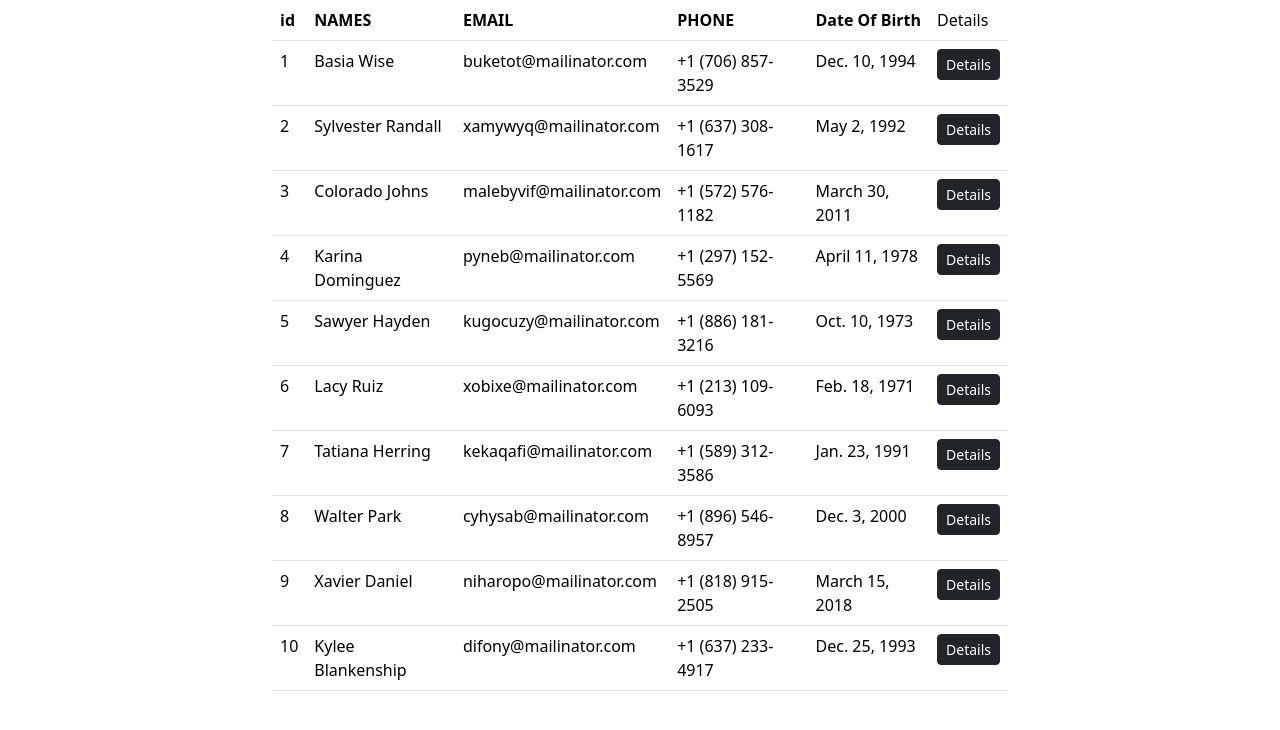
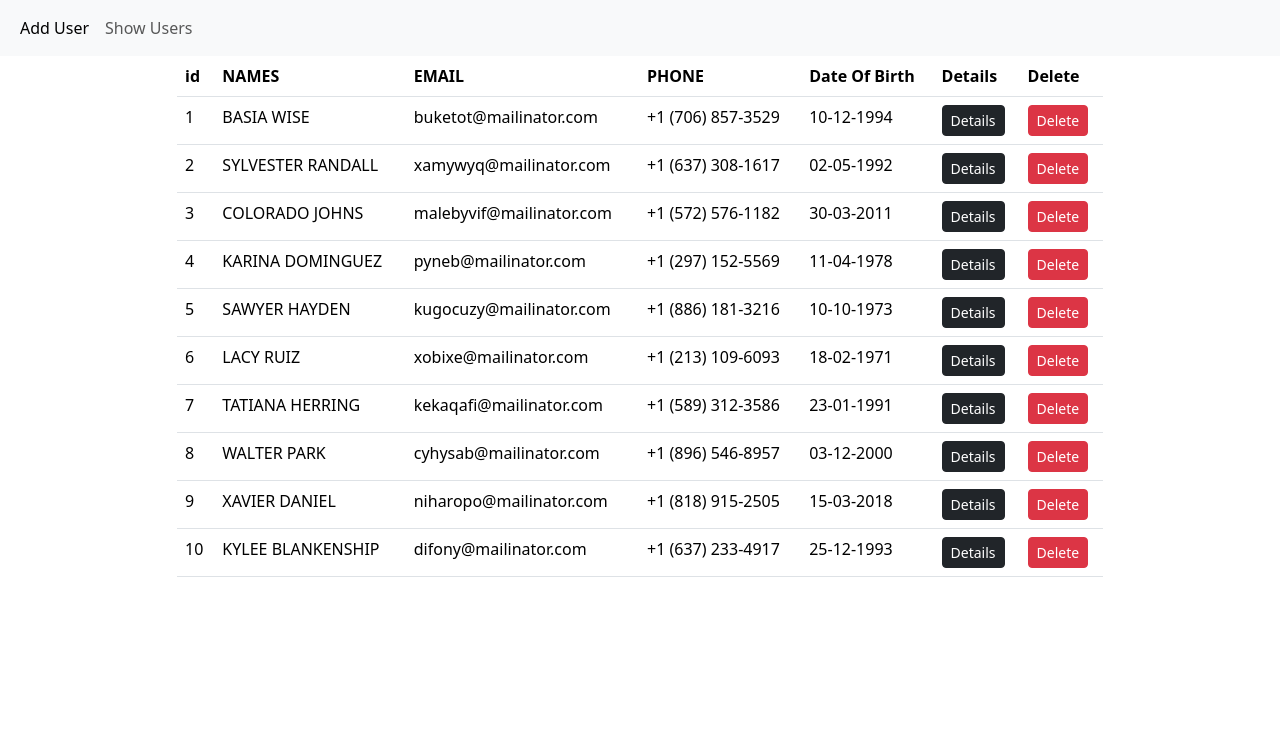
Before and after one commit to 00TONKALOL/HTML-DJANGO, a Django app: page /people in a window 1280 px wide. Shown: the top 730 px of the page. Run offline with Django 5.2, Linux system fonts and the light colour scheme; data comes from the database, SQL or seed files in the repository; both versions use the stored data as it was after the commit; some libraries are stand-ins or nearby versions.

Commit message:
Django Amendments and New HTMLFiles

```diff
--- a/Django_8/urls.py
+++ b/Django_8/urls.py
@@ -25,4 +25,5 @@ urlpatterns = [
     path('submit', views.submit, name='submit-page'),
     path('admin/', admin.site.urls),
     path('details/<int:id>', views.details, name='details-page'),
+    path('details/<int:id>', views.delete, name='delete-page'),
 ]
--- a/app_101/views.py
+++ b/app_101/views.py
@@ -23,9 +23,9 @@ def submit(request):
         height= request.POST.get('height')
         gender= request.POST.get('gender')
         print(names , email , phone ,dob,height,weight)
-        Person.objects.create(names=names,gender=gender,email=email,phone=phone,dob=dob,weight=weight,height=height)
+        Person.objects.create(name=names,gender=gender,email=email,phone=phone,dob=dob,weight=weight,height=height)
         count =Person.objects.count()
-        print("You have{count} records")
+        print(f"You have {count} records")
     return redirect('home-page')
 
 
@@ -37,3 +37,10 @@ def people(request):
 def details(request ,id):
     person = Person.objects.get(id=id)
     return render(request, 'details.html')
+
+
+def delete(request ,id):
+    user = Person.objects.get(id=id)
+    user.delete()
+    message=f"User {user.name} deleted successfully"
+    return redirect('people-page' , {'message':message})
--- a/templates/list.html
+++ b/templates/list.html
@@ -1,16 +1,11 @@
-<!DOCTYPE html>
-<html lang="en">
-<head>
-    <meta charset="UTF-8">
-    <title>List</title>
-    <link href="https://cdn.jsdelivr.net/npm/bootstrap@5.3.5/dist/css/bootstrap.min.css" rel="stylesheet"
-          integrity="sha384-SgOJa3DmI69IUzQ2PVdRZhwQ+dy64/BUtbMJw1MZ8t5HZApcHrRKUc4W0kG879m7" crossorigin="anonymous">
-    <link rel="stylesheet" href="//cdn.datatables.net/2.2.2/css/dataTables.dataTables.min.css">
-</head>
-<body>
+{% extends "master.html" %}
+{% block content %}
 <div class="container">
     <div class="row justify-content-center">
-        <div class="col-sm-8">
+        <div class="col-sm-10">
+        {% if message %}
+        <p class="text-danger">{{ message }}</p>
+        {% endif %}
             <table class="table" id="table">
                 <thead>
                 <tr>
@@ -19,18 +14,22 @@
                     <th>EMAIL</th>
                     <th>PHONE</th>
                     <th>Date Of Birth</th>
-                    <td>Details</td>
+                    <th>Details</th>
+                    <th>Delete</th>
                 </tr>
                 <thead>
                 <tbody>
                 {% for person in data %}
                     <tr>
                         <td>{{ person.id }}</td>
-                        <td>{{ person.name }}</td>
+                        <td>{{ person.name |upper }}</td>
                         <td>{{ person.email }}</td>
                         <td>{{ person.phone }}</td>
-                        <td>{{ person.dob }}</td>
+                        <td>{{ person.dob |date:"d-m-Y" }}</td>
                     <td><a href="details/{{ person.id }}" class="btn btn-sm btn-dark">Details</a>
+                    </td>
+
+                    <td><a href="delete/{{ person.id }}" class="btn btn-sm btn-danger">Delete</a>
                     </td>
                     </tr>
                 {% endfor %}
@@ -42,7 +41,4 @@
     </div>
 </div>
 
-<script src="https://ajax.googleapis.com/ajax/libs/jquery/3.7.1/jquery.min.js"></script>
-<script src="https://cdn.datatables.net/2.2.2/js/dataTables.min.js"></script>
-</body>
-</html>
+{% endblock %}
--- /dev/null
+++ b/templates/master.html
@@ -0,0 +1,40 @@
+<!DOCTYPE html>
+<html lang="en">
+<head>
+    <meta charset="UTF-8">
+    <title>Master DB </title>
+    <link href="https://cdn.jsdelivr.net/npm/bootstrap@5.3.5/dist/css/bootstrap.min.css" rel="stylesheet"
+          integrity="sha384-SgOJa3DmI69IUzQ2PVdRZhwQ+dy64/BUtbMJw1MZ8t5HZApcHrRKUc4W0kG879m7" crossorigin="anonymous">
+    <link rel="stylesheet" href="https://cdn.datatables.net/2.2.2/css/dataTables.dataTables.min.css">
+
+</head>
+<body>
+<nav class="navbar navbar-expand-sm bg-light navbar-light">
+    <div class="container-fluid">
+        <ul class="navbar-nav">
+            <li class="nav-item">
+                <a class="nav-link active" href="{% url 'home-page' %}">Add User</a>
+            </li>
+            <li>
+                <a class="nav-link" href="{% url 'people-page' %}">Show Users</a>
+            </li>
+
+        </ul>
+    </div>
+</nav>
+
+
+
+{% block content %}
+
+{% endblock %}
+
+<script src="https://ajax.googleapis.com/ajax/libs/jquery/3.7.1/jquery.min.js"></script>
+<script src="https://cdn.datatables.net/2.2.2/js/dataTables.min.js"></script>
+<script>
+    $(document).ready(function () {
+            let table = new Datatable('#table');
+    });
+</script>
+</body>
+</html>
```
Also changed, not shown: templates/details.html (+8 -14 lines), templates/home.html (+9 -17 lines), db.sqlite3.
